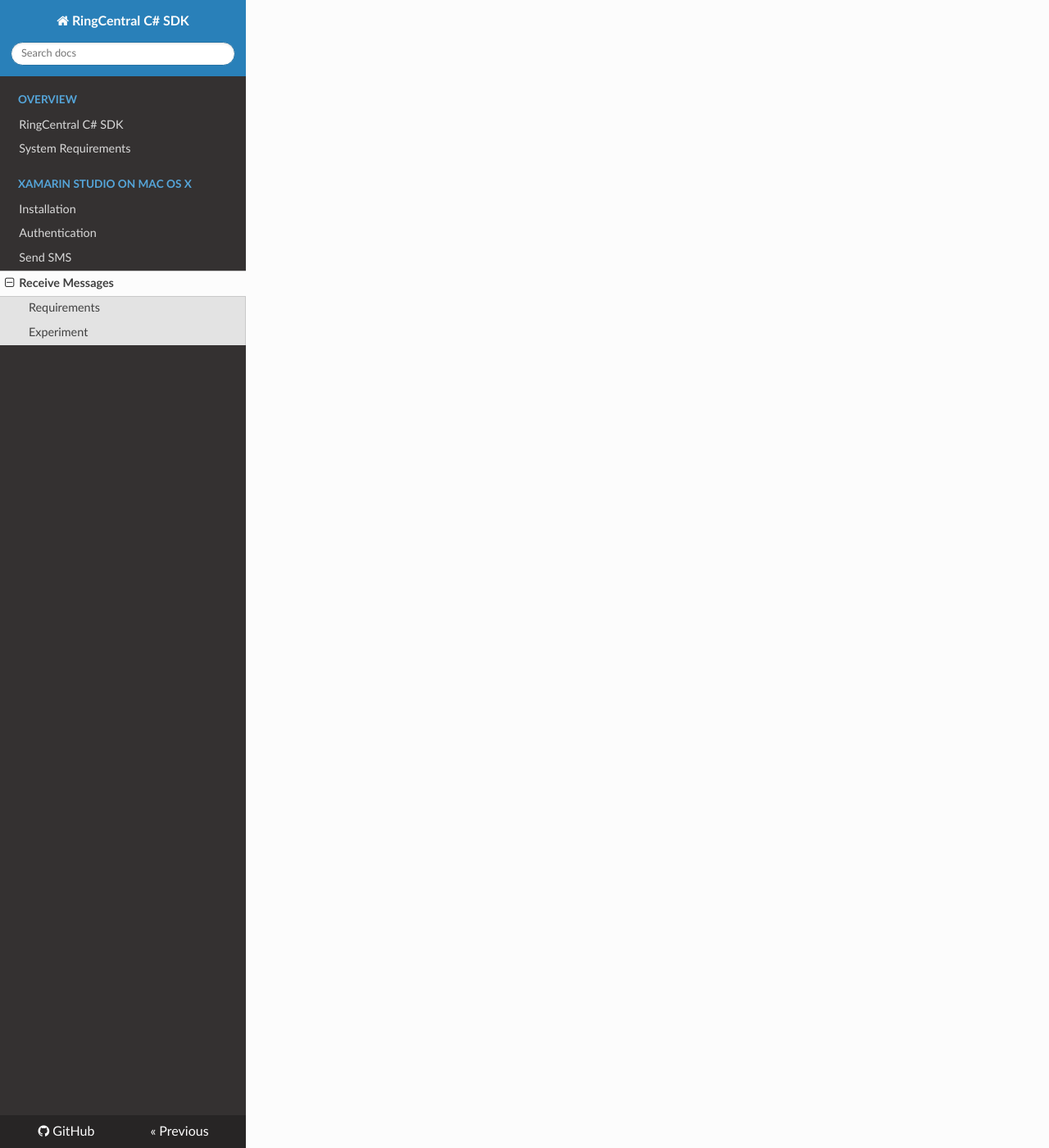
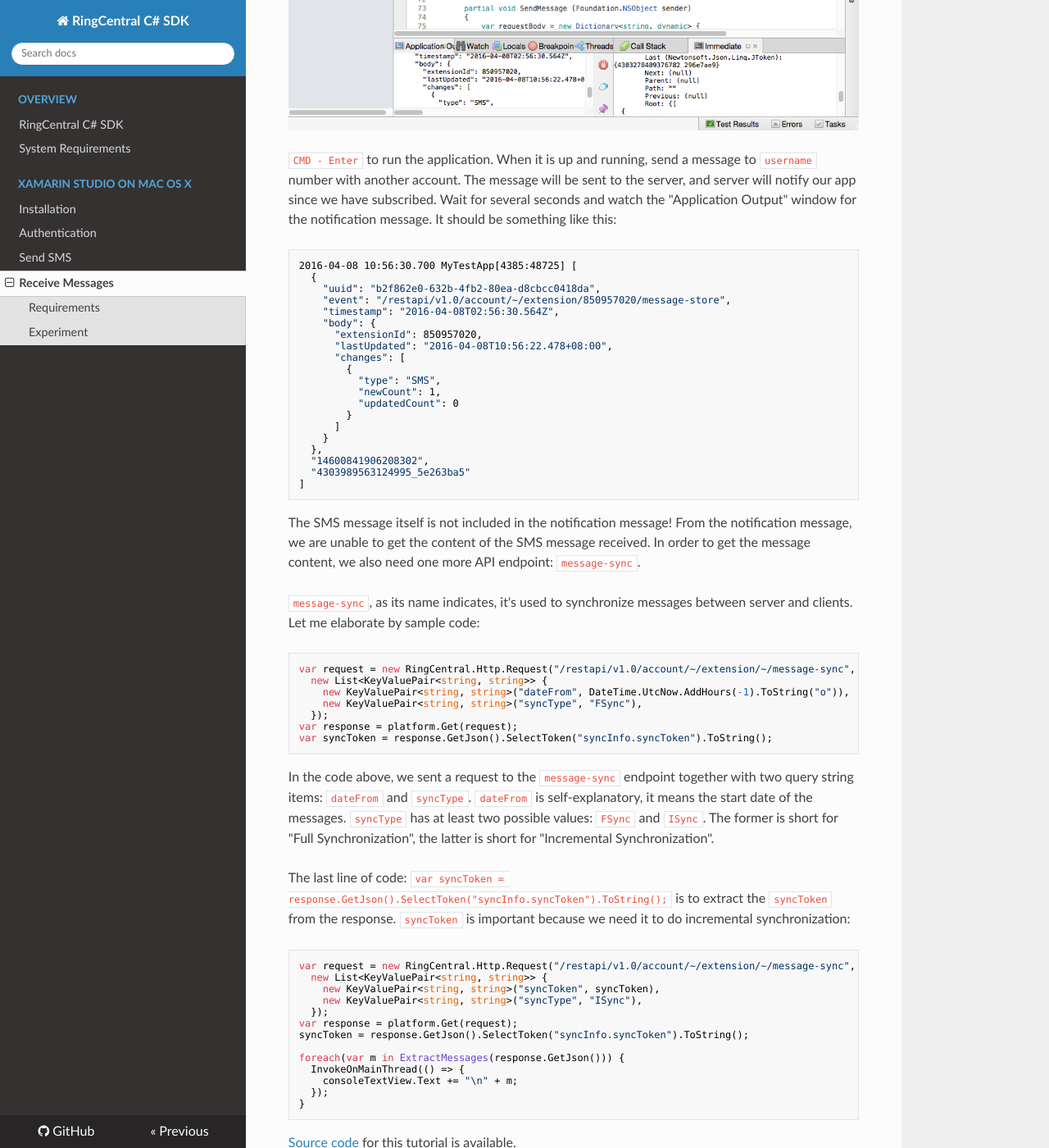
Before and after one commit to tylerlong/ringcentral-csharp-docs, an MkDocs documentation site: the page built from docs/mac/receive-messages.md, in a window 1280 px wide and 1400 px high, scrolled down 5250 px. Shown: the whole window at 82% size. Built offline with MkDocs 1.6.1, drawn with Linux system fonts in a browser that asks for light colours; nearby versions of some CDN libraries; old or Windows-style settings are respelled for this version of MkDocs; some of the changed text lies outside the part shown.

Commit message:
Add more content to receive messages tutorial

````diff
--- a/docs/mac/receive-messages.md
+++ b/docs/mac/receive-messages.md
@@ -25,6 +25,18 @@ First of all, make sure to replace the following with real credentials
 ![Fake Credentials](/screenshots/fake-credentials.png)
 
 In previous tutorial, we created simple UI and wrote some code to send SMS. In this tutorial we are going to experimenting how to receive messages.
+
+First of all, we need to update the UI. We'd like to add a text view to the top, in order to display messages received. As we did before, let's edit the "Main.storyboard" file with XCode Interface Builder:
+
+![Open Interface Builder](/screenshots/open-interface-builder.png)
+
+Update the UI in XCode Interface Builder to make it like below:
+
+![Interface Builder Chat UI](/screenshots/ib-chat-ui.png)
+
+The area with dark background is where we display messages received.
+
+![Send Message UI](/screenshots/send-message-ui.png)
 
 Whenever some one send you a message via RingCentral platform, the message is sent to RingCentral's server instead of your app client. Think about it: how could the app client receive the message as soon as it's available on the server? One way is to check the server again and again. For example, every 5 seconds, the app sends a message to the server: "are there any messages for me?". Most of the time, server will respond "Nope" and the app does nothing. If the server responds with "Yes", the app would send another request to the server "give me the latest message" and fetch the message back.
 
@@ -79,7 +91,40 @@ Let's try the code in Xamarin Studio. Add the code to `ViewController.cs`:
 ]
 ```
 
-The SMS message itself is not included in the notification message! From the notification message, we are unable to get the content of the SMS message received.
+The SMS message itself is not included in the notification message! From the notification message, we are unable to get the content of the SMS message received. In order to get the message content, we also need one more API endpoint: `message-sync`.
+
+`message-sync`, as its name indicates, it's used to synchronize messages between server and clients. Let me elaborate by sample code:
+
+```csharp
+var request = new RingCentral.Http.Request("/restapi/v1.0/account/~/extension/~/message-sync",
+  new List<KeyValuePair<string, string>> {
+    new KeyValuePair<string, string>("dateFrom", DateTime.UtcNow.AddHours(-1).ToString("o")),
+    new KeyValuePair<string, string>("syncType", "FSync"),
+  });
+var response = platform.Get(request);
+var syncToken = response.GetJson().SelectToken("syncInfo.syncToken").ToString();
+```
+
+In the code above, we sent a request to the `message-sync` endpoint together with two query string items: `dateFrom` and `syncType`. `dateFrom` is self-explanatory, it means the start date of the messages. `syncType` has at least two possible values: `FSync` and `ISync`. The former is short for "Full Synchronization", the latter is short for "Incremental Synchronization".
+
+The last line of code: `var syncToken = response.GetJson().SelectToken("syncInfo.syncToken").ToString();` is to extract the `syncToken` from the response. `syncToken` is important because we need it to do incremental synchronization:
+
+```csharp
+var request = new RingCentral.Http.Request("/restapi/v1.0/account/~/extension/~/message-sync",
+  new List<KeyValuePair<string, string>> {
+    new KeyValuePair<string, string>("syncToken", syncToken),
+    new KeyValuePair<string, string>("syncType", "ISync"),
+  });
+var response = platform.Get(request);
+syncToken = response.GetJson().SelectToken("syncInfo.syncToken").ToString();
+
+foreach(var m in ExtractMessages(response.GetJson())) {
+  InvokeOnMainThread(() => {
+    consoleTextView.Text += "\n" + m;
+  });
+}
+```
+
 
 
 [Source code](https://github.com/tylerlong/ringcentral-csharp-tutorials/tree/master/mac/receive-messages) for this tutorial is available.
````
Also changed, not shown: docs/screenshots/ib-chat-ui.png (added).
